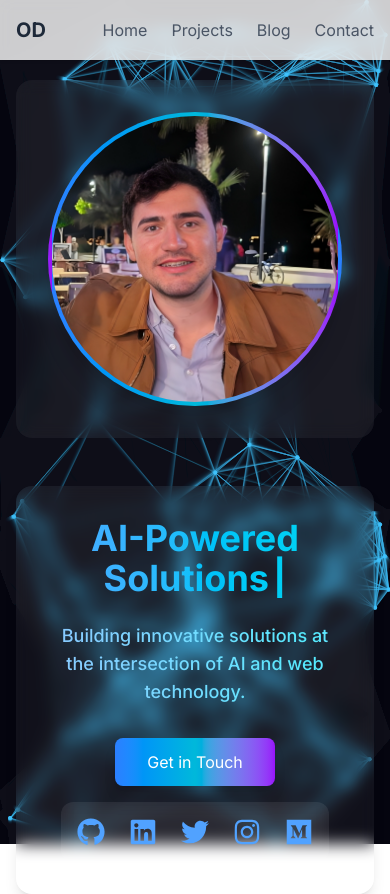
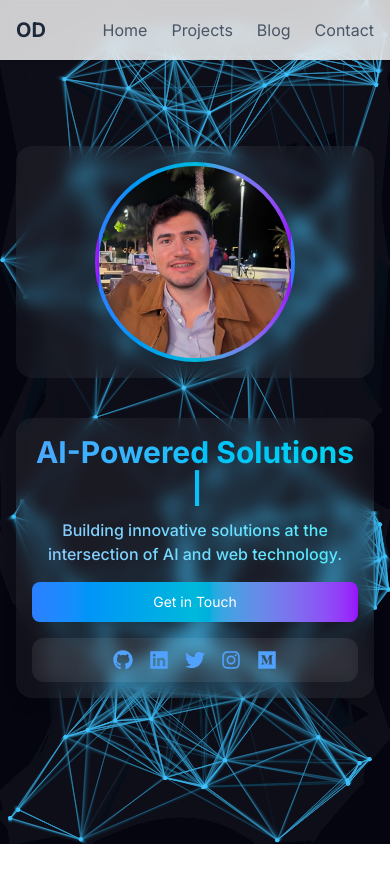
Before and after one commit to oguzhanduran/my-personel-website, a Next.js app: page / in a window 390 px wide. Both pictures are taken after a click on the button "Get in Touch". After the commit the page ends 844 px from the top, so only its background shows below. Built offline with nearby package versions, Linux system fonts and the light colour scheme.

Commit message:
fixed mobile

```diff
--- a/src/components/home/Hero.tsx
+++ b/src/components/home/Hero.tsx
@@ -84,16 +84,16 @@ const Hero = () => {
   };
 
   return (
-    <section className="min-h-screen pt-20 flex items-center">
+    <section className="min-h-screen flex items-center">
       <div className="container mx-auto px-4">
-        <div className="grid grid-cols-1 md:grid-cols-2 gap-12 items-center">
+        <div className="grid grid-cols-1 md:grid-cols-2 gap-6 md:gap-12 items-center">
           <motion.div
             initial={{ opacity: 0, x: -50 }}
             animate={{ opacity: 1, x: 0 }}
             transition={{ duration: 0.5 }}
-            className="flex flex-col items-center md:items-start text-center md:text-left backdrop-blur-sm bg-white/5 rounded-2xl p-8 shadow-lg"
+            className="flex flex-col items-center md:items-start text-center md:text-left backdrop-blur-sm bg-white/5 rounded-2xl p-4 md:p-8 shadow-lg order-2 md:order-1"
           >
-            <h1 className="text-4xl sm:text-5xl font-bold mb-6 bg-gradient-to-r from-blue-400 via-cyan-400 to-purple-500 bg-clip-text text-transparent animate-shine">
+            <h1 className="text-3xl sm:text-4xl md:text-5xl font-bold mb-3 md:mb-6 bg-gradient-to-r from-blue-400 via-cyan-400 to-purple-500 bg-clip-text text-transparent animate-shine">
               {text}
               <motion.span
                 animate={{ opacity: [0, 1, 0] }}
@@ -103,21 +103,21 @@ const Hero = () => {
                 |
               </motion.span>
             </h1>
-            <p className="text-lg sm:text-xl font-medium bg-gradient-to-r from-blue-300 via-cyan-300 to-purple-400 bg-clip-text text-transparent animate-shine mb-8 max-w-2xl">
+            <p className="text-base sm:text-lg md:text-xl font-medium bg-gradient-to-r from-blue-300 via-cyan-300 to-purple-400 bg-clip-text text-transparent animate-shine mb-4 md:mb-8 max-w-2xl">
               Building innovative solutions at the intersection of AI and web technology.
             </p>
-            <div className="flex flex-col sm:flex-row items-center gap-4 sm:gap-8">
+            <div className="flex flex-col sm:flex-row items-center gap-4 sm:gap-8 w-full sm:w-auto">
               <motion.button
                 whileHover={{ scale: 1.05 }}
                 whileTap={{ scale: 0.95 }}
-                className="bg-gradient-to-r from-blue-500 via-cyan-500 to-purple-600 text-white px-8 py-3 rounded-lg hover:opacity-90 transition-all duration-300 shadow-lg hover:shadow-blue-500/25"
+                className="bg-gradient-to-r from-blue-500 via-cyan-500 to-purple-600 text-white px-6 md:px-8 py-2.5 md:py-3 rounded-lg hover:opacity-90 transition-all duration-300 shadow-lg hover:shadow-blue-500/25 w-full sm:w-auto text-sm md:text-base"
                 onClick={() => setShowSocials(!showSocials)}
               >
                 Get in Touch
               </motion.button>
               <AnimatePresence>
                 {showSocials && (
-                  <div className="flex flex-wrap gap-6 justify-center backdrop-blur-sm bg-white/5 p-4 rounded-xl">
+                  <div className="flex flex-wrap justify-center gap-4 md:gap-6 backdrop-blur-sm bg-white/5 p-3 md:p-4 rounded-xl w-full sm:w-auto">
                     {socialLinks.map((social, index) => (
                       <motion.a
                         key={social.name}
@@ -133,14 +133,14 @@ const Hero = () => {
                         custom={index}
                         className="relative group"
                       >
-                        <div className={`absolute -inset-2 bg-gradient-to-r ${social.gradient} rounded-lg blur opacity-0 group-hover:opacity-50 transition duration-300`}></div>
+                        <div className={`absolute -inset-1.5 md:-inset-2 bg-gradient-to-r ${social.gradient} rounded-lg blur opacity-0 group-hover:opacity-50 transition duration-300`}></div>
                         <div className="relative">
-                          <social.icon className="w-7 h-7 text-blue-400 group-hover:text-cyan-400 transition-colors duration-300" />
+                          <social.icon className="w-5 h-5 md:w-7 md:h-7 text-blue-400 group-hover:text-cyan-400 transition-colors duration-300" />
                           <motion.span
                             initial={{ opacity: 0, y: 10 }}
                             whileHover={{ opacity: 1, y: 0 }}
                             transition={{ duration: 0.2 }}
-                            className="absolute -bottom-6 left-1/2 transform -translate-x-1/2 text-xs text-blue-400 group-hover:text-cyan-400 whitespace-nowrap transition-colors duration-300"
+                            className="absolute -bottom-4 md:-bottom-6 left-1/2 transform -translate-x-1/2 text-[10px] md:text-xs text-blue-400 group-hover:text-cyan-400 whitespace-nowrap transition-colors duration-300"
                           >
                             {social.name}
                           </motion.span>
@@ -158,9 +158,9 @@ const Hero = () => {
             initial={{ opacity: 0, x: 50 }}
             animate={{ opacity: 1, x: 0 }}
             transition={{ duration: 0.5, delay: 0.2 }}
-            className="relative order-first md:order-last backdrop-blur-sm bg-white/5 rounded-2xl p-8"
+            className="relative order-1 md:order-2 backdrop-blur-sm bg-white/5 rounded-2xl p-4 md:p-8 mb-4 md:mb-0"
           >
-            <div className="aspect-square relative rounded-full overflow-hidden border-4 border-transparent bg-gradient-to-r from-blue-500 via-cyan-500 to-purple-600 p-1 shadow-xl max-w-md mx-auto group transition-all duration-300 hover:shadow-blue-500/25">
+            <div className="aspect-square relative rounded-full overflow-hidden border-4 border-transparent bg-gradient-to-r from-blue-500 via-cyan-500 to-purple-600 p-1 shadow-xl max-w-[200px] sm:max-w-[280px] md:max-w-md mx-auto group transition-all duration-300 hover:shadow-blue-500/25">
               <div className="rounded-full overflow-hidden">
                 <Image
                   src="/profile.png"
```
